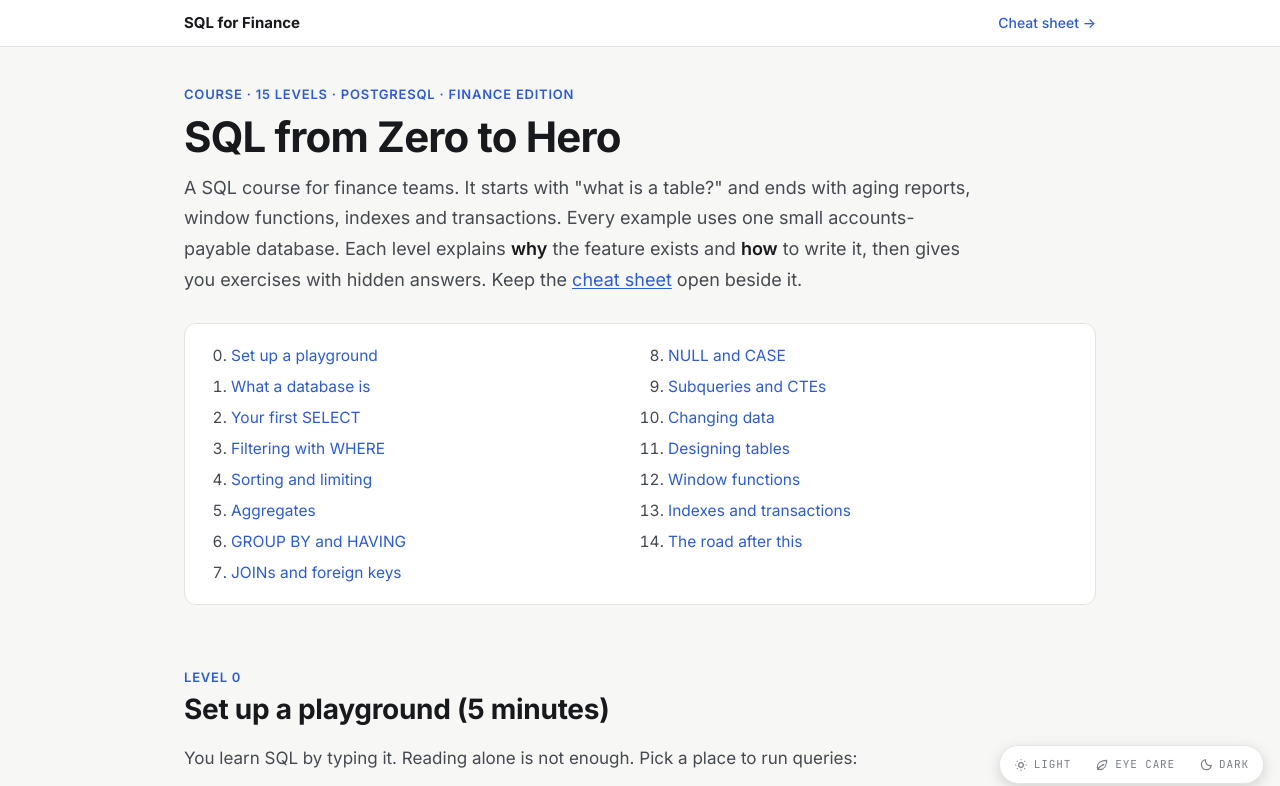
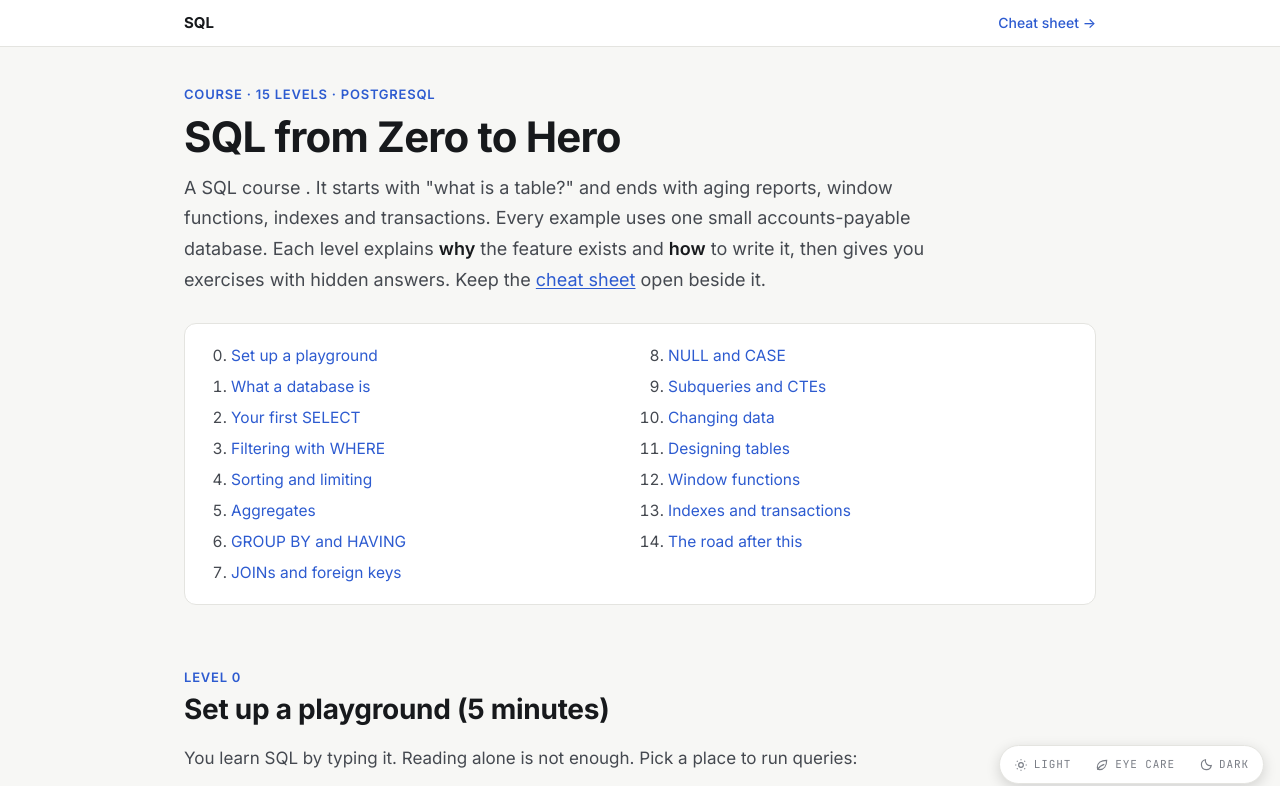
Before and after one commit to SyrineLarbi/sql, a plain HTML site: page sql-zero-to-hero.html in a window 1280 px wide. Shown: the top 786 px of the page. Drawn offline with Linux system fonts and the light colour scheme.

Commit message:
Update course title and description in HTML

```diff
--- a/sql-zero-to-hero.html
+++ b/sql-zero-to-hero.html
@@ -115,14 +115,14 @@ details[open] summary{margin-bottom:8px}
 </head>
 <body>
 <div class="bar"><div class="bar-in">
-  <a class="brand" href="index.html">SQL for Finance</a>
+  <a class="brand" href="index.html">SQL</a>
   <a class="other" href="sql-cheat-sheet.html">Cheat sheet →</a>
 </div></div>
 <div class="wrap">
 <header class="hero">
-  <div class="eyebrow">Course · 15 levels · PostgreSQL · finance edition</div>
+  <div class="eyebrow">Course · 15 levels · PostgreSQL</div>
   <h1>SQL from Zero to Hero</h1>
-  <p class="lede">A SQL course for finance teams. It starts with "what is a table?" and ends with aging reports, window functions, indexes and transactions. Every example uses one small accounts-payable database. Each level explains <b>why</b> the feature exists and <b>how</b> to write it, then gives you exercises with hidden answers. Keep the <a href="sql-cheat-sheet.html">cheat sheet</a> open beside it.</p>
+  <p class="lede">A SQL course . It starts with "what is a table?" and ends with aging reports, window functions, indexes and transactions. Every example uses one small accounts-payable database. Each level explains <b>why</b> the feature exists and <b>how</b> to write it, then gives you exercises with hidden answers. Keep the <a href="sql-cheat-sheet.html">cheat sheet</a> open beside it.</p>
 </header>
 
 <nav class="toc"><ol start="0">
```
